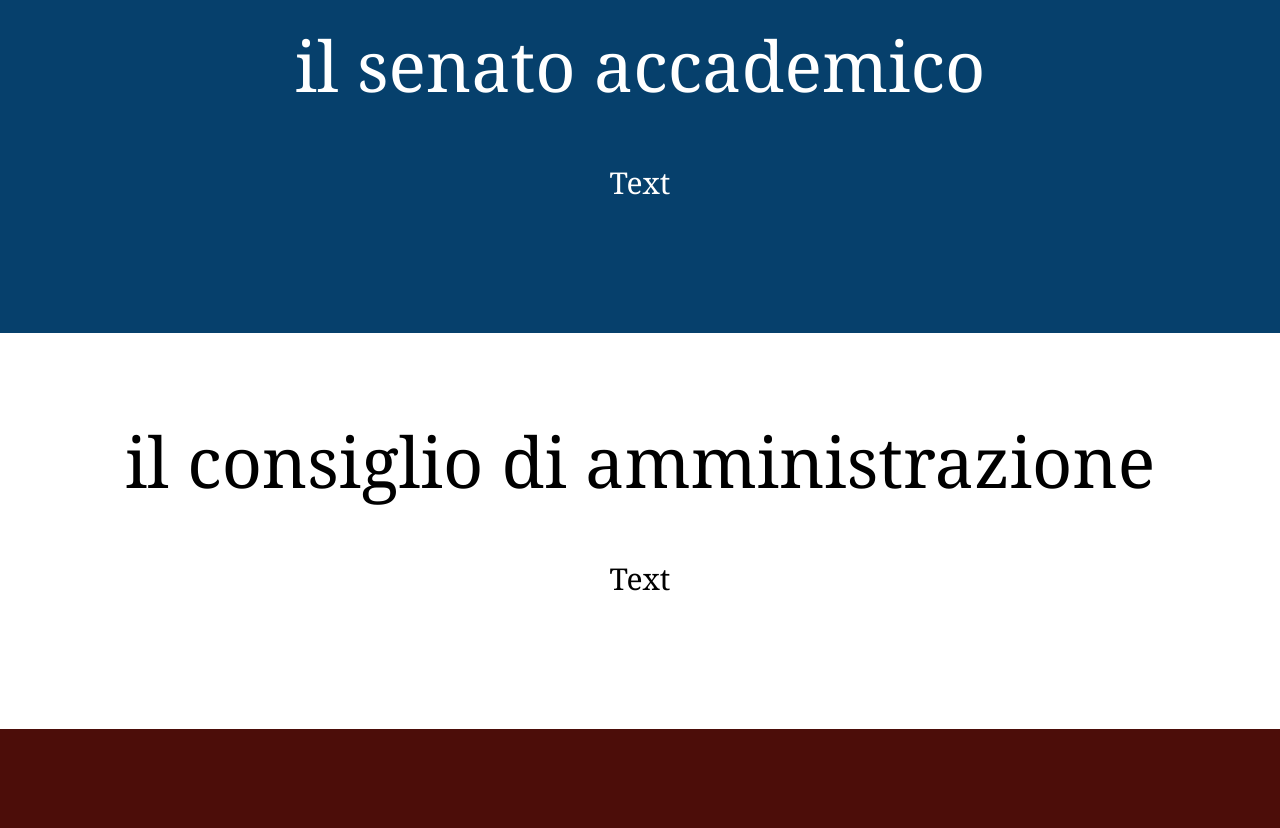
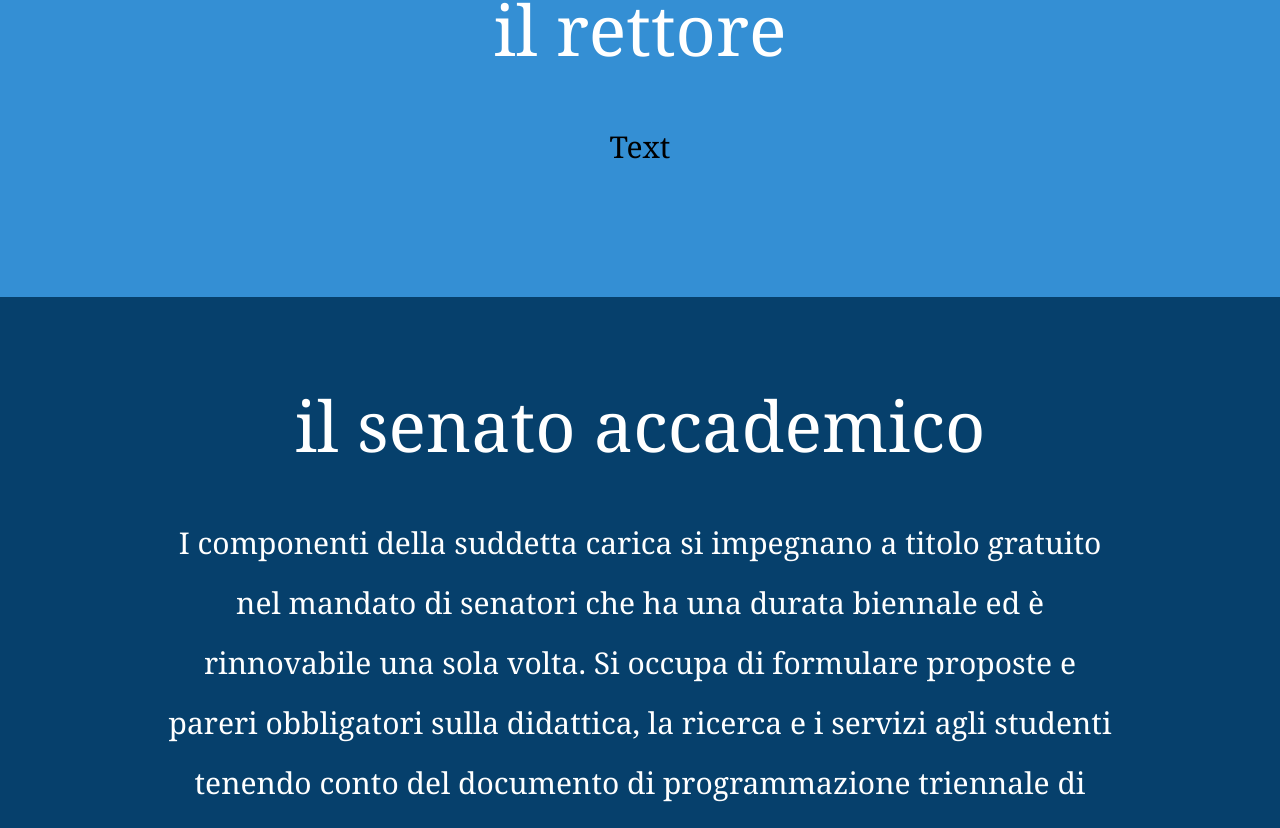
Before and after one commit to UNICT-DMI/Elezioni-Universitarie, an Angular app: page /organi_ateneo in a window 1280 px wide. Shown: the part 1089-1917 px from the top of the page. Built offline with nearby package versions, Linux system fonts and the light colour scheme.

Commit message:
Update organiateneo.component.html

```diff
--- a/src/app/organiateneo/organiateneo.component.html
+++ b/src/app/organiateneo/organiateneo.component.html
@@ -1,57 +1,71 @@
 <div class="scrollblock block-title">
   <h1>Organi d'Ateneo</h1>
-  <p>Gli organi di governo, di controllo e di valutazione dell'Università di Catania sono il rettore, il senato accademico, il consiglio di amministrazione, il collegio dei revisori dei conti, il nucleo di valutazione e il direttore generale, che esercitano le competenze fissate dalle leggi della Repubblica, dallo statuto e dai regolamenti di attuazione.</p>
+  <p>
+    Gli organi di governo, di controllo e di valutazione dell'Università di Catania sono il rettore, il senato accademico, il consiglio di amministrazione, il collegio dei revisori dei conti, il nucleo di valutazione e il direttore generale, che esercitano le competenze fissate dalle leggi della Repubblica, dallo statuto e dai regolamenti di attuazione. Hanno diritto all'elettorato attivo del Senato Accademico, del Consiglio di Amministrazione e del Nucleo di Valutazione tutti gli studenti in corso e non purché regolarmente iscritti ai corsi di studio dell'Ateneo, hanno diritto all'elettorato passivo tutti gli studenti iscritti per la prima volta e non oltre il primo anno fuori corso ai corsi di laurea, laurea magistrale e dottorato di ricerca dell’Università
+  </p>
 </div>
 
 <div class="scrollblock block-one">
-  <h2>il rettore</h2>
+  <h2>Il rettore</h2>
   <p>
     Text
   </p>
 </div>
 
 <div class="scrollblock block-two">
-  <h2>il senato accademico</h2>
+  <h2>Il senato accademico</h2>
   <p>
-    Text
+    I componenti della suddetta carica si impegnano a titolo gratuito nel mandato di senatori che ha una durata biennale ed è rinnovabile una sola volta.
+    Si occupa di formulare proposte e pareri obbligatori sulla didattica, la ricerca e i servizi agli studenti tenendo conto del documento di programmazione triennale di Ateneo.
+    Allo stesso modo propone al Consiglio di Amministrazione modifiche o soppressioni ai corsi di studio, a sedi, dipartimenti e altre strutture.
+    Approva il Regolamento di Ateneo e modifica, se il parere del Consiglio di Amministrazione è favorevole, lo Statuto e i regolamenti in materia di didattica e di ricerca di tutte le strutture.
+    Svolge funzioni di coordinamento con i dipartimenti e ogni altra struttura didattica.
+    Può muovere una mozione di sfiducia al rettore se almeno i 2/3 dei senatori sono favorevoli e dopo almeno due anni dall'inizio del mandato, in tal caso è accolta se la maggioranza dell'intero corpo elettorale è favorevole.
+    Deve esprimersi riguardo il bilancio di previsione annuale e triennale e sul conto consultivo dell'Università.
+    Allo stesso modo deve esprimersi sulla proposta avanzata dal Rettore dell'incarico di direttore generale.
+    Approva, previo parere favorevole del Consiglio di amministrazione, il codice etico e decide in caso di violazione da parte del Rettore che non rietrano nella competenza del Collegio di disciplina.
+    Promuove iniziative atte a equilibrare risorse economiche e tasse.
+    Promuove il diritto allo studio secondo le normative europee, nazionali e regionali.
+    Propone l'istituzione di centri interuniversitari.
+    Esercita ogni altra funzione attribuitagli dallo Statuto.
   </p>
 </div>
 
 <div class="scrollblock block-three">
-  <h2>il consiglio di amministrazione</h2>
+  <h2>Il consiglio di amministrazione</h2>
   <p>
     Text
   </p>
 </div>
 
 <div class="scrollblock block-four">
-  <h2>il collegio dei revisori dei conti</h2>
+  <h2>Il collegio dei revisori dei conti</h2>
   <p>
     Text
   </p>
 </div>
 
 <div class="scrollblock block-five">
-  <h2>il nucleo di valutazione</h2>
+  <h2>Il nucleo di valutazione</h2>
   <p>
     Text
   </p>
 </div>
 
 <div class="scrollblock block-six">
-  <h2>il direttore generale</h2>
+  <h2>Il direttore generale</h2>
   <p>
     Text
   </p>
 </div>
 
 <div class="scrollblock block-seven">
-  <h2>il collegio di disciplina</h2>
+  <h2>Il collegio di disciplina</h2>
   <p>
     Text
   </p>
 </div>
 
 <div class="scrollblock block-eight">
-  <h2>la consulta degli studenti</h2>
+  <h2>La consulta degli studenti</h2>
 </div>
```
